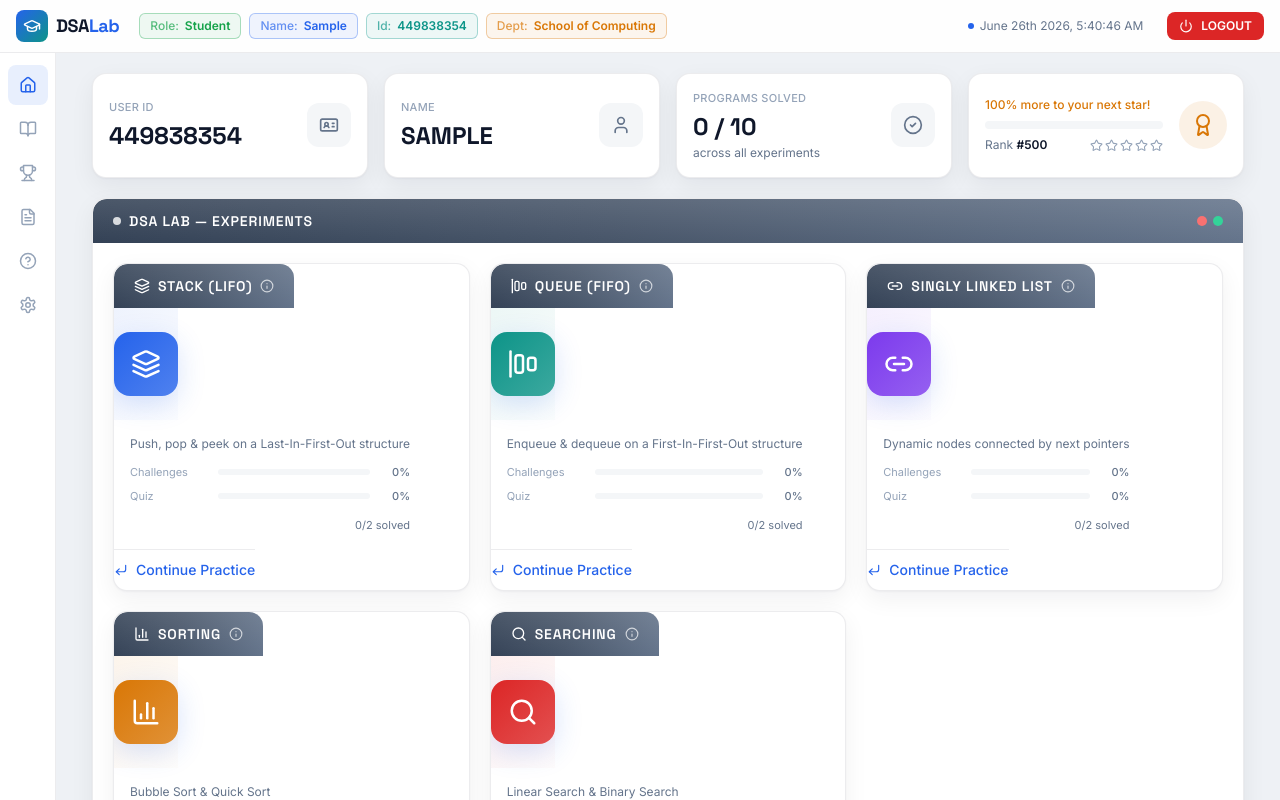
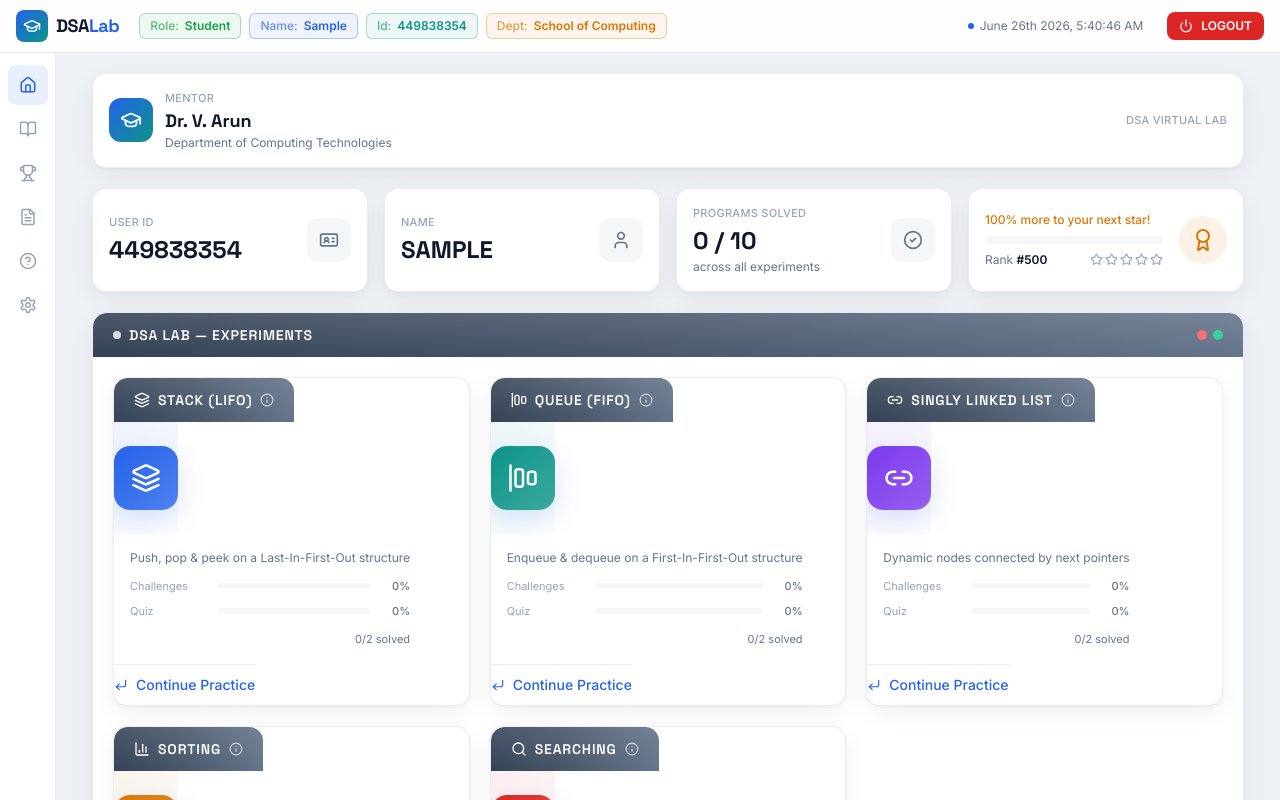
Before and after one commit to StarkAg/DSA_VirtualLab, a React (Vite) app: page /login in a window 1280 px wide. Both pictures are taken after typing "Sample", "name@example.com" into the empty fields and a click on the button "Continue". Shown: the top 800 px of the page. Built offline with nearby package versions, Linux system fonts and the light colour scheme.

Commit message:
feat(dashboard): add mentor credit — Dr. V. Arun, Dept. of Computing Technologies

```diff
--- a/src/pages/Dashboard.jsx
+++ b/src/pages/Dashboard.jsx
@@ -1,5 +1,5 @@
 import { useEffect, useState } from 'react';
-import { IdCard, User, CheckCircle2 } from 'lucide-react';
+import { IdCard, User, CheckCircle2, GraduationCap } from 'lucide-react';
 import SectionHeader from '../components/layout/SectionHeader.jsx';
 import StatCard from '../components/dashboard/StatCard.jsx';
 import RankWidget from '../components/dashboard/RankWidget.jsx';
@@ -25,6 +25,21 @@ export default function Dashboard() {
 
   return (
     <div className="mx-auto max-w-6xl space-y-5">
+      {/* mentor credit */}
+      <div className="card flex items-center gap-3 overflow-hidden p-3 sm:p-4">
+        <span className="grid h-11 w-11 shrink-0 place-items-center rounded-xl bg-brand text-white">
+          <GraduationCap size={22} />
+        </span>
+        <div className="min-w-0">
+          <p className="stat-label">Mentor</p>
+          <p className="font-display text-base font-bold leading-tight text-ink sm:text-lg">Dr. V. Arun</p>
+          <p className="text-xs text-ink-mute">Department of Computing Technologies</p>
+        </div>
+        <span className="ml-auto hidden text-right text-[11px] font-medium uppercase tracking-wide text-ink-faint sm:block">
+          DSA Virtual Lab
+        </span>
+      </div>
+
       {/* top stat cards */}
       <div className="grid gap-4 sm:grid-cols-2 xl:grid-cols-4">
         <StatCard label="User ID" value={profile?.id || '—'} icon={IdCard} />
```
Also changed, not shown: 4 other files (tests, documents, lock files or other folders).
